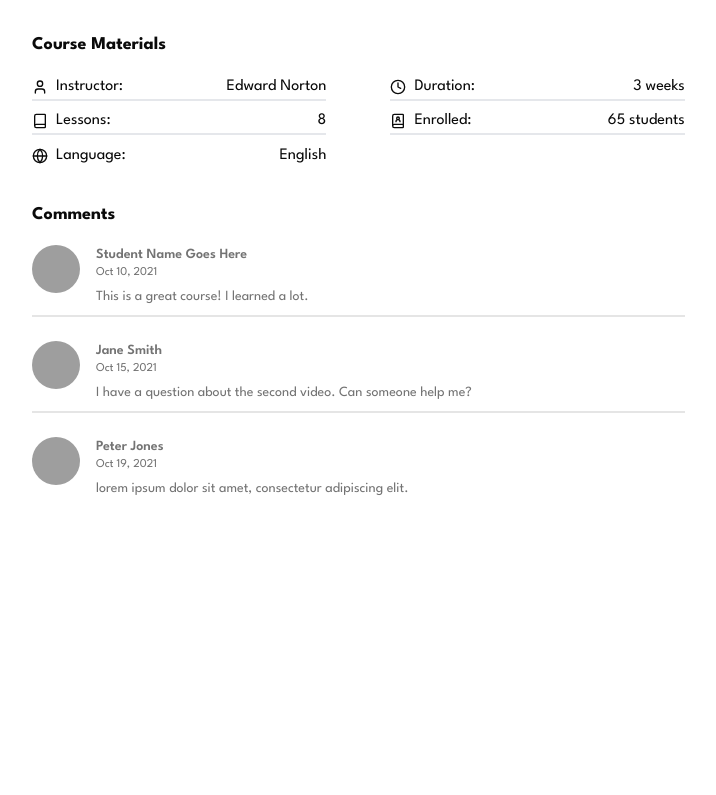
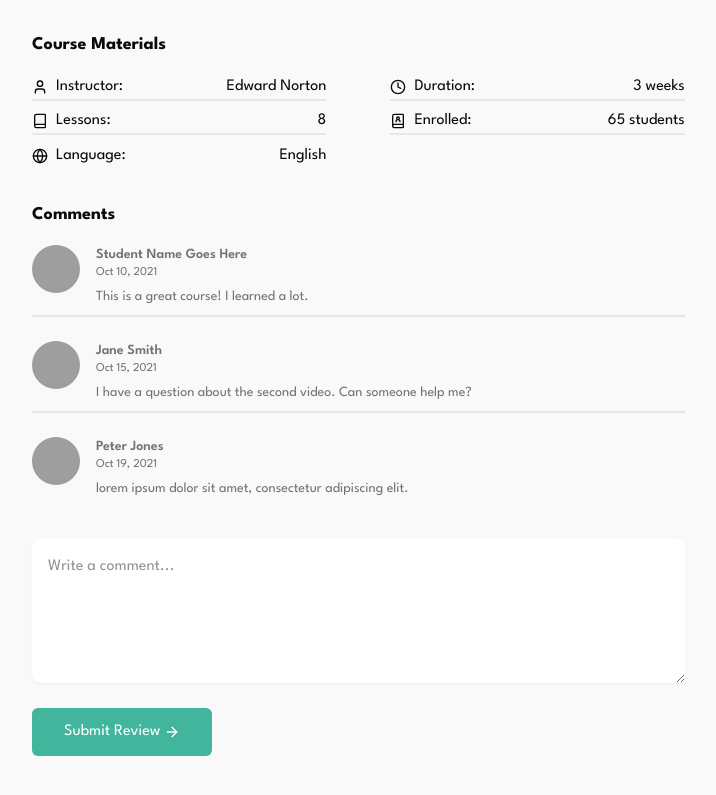
Before and after one commit to m-fayad/nextjs-task-muhammed-fayad, a Next.js app: page / in a window 1280 px wide. Shown: the part 559-1354 px from the top of the page, without its empty margins (48-764 px from the left). Before the commit the page ends 1146 px from the top, so only its background shows below. Built offline with nearby package versions, Linux system fonts and the light colour scheme; grey boxes are pictures that could not be loaded.

Commit message:
create: ask question section

```diff
--- a/app/globals.css
+++ b/app/globals.css
@@ -44,7 +44,7 @@
 
 :root {
   --radius: 0.625rem;
-  --background: oklch(1 0 0);
+  --background: #f9f9fa;
   --foreground: oklch(0.145 0 0);
   --card: oklch(1 0 0);
   --card-foreground: oklch(0.145 0 0);
@@ -115,6 +115,9 @@
   * {
     @apply border-border outline-ring/50;
   }
+  html {
+    @apply scroll-smooth;
+  }
   body {
     @apply font-spartan bg-background text-foreground;
   }
--- a/app/page.tsx
+++ b/app/page.tsx
@@ -5,6 +5,7 @@ import BreadCrumbComponent from "@/components/atoms/BreadCrumbComponent";
 import VideoPlayer from "@/components/molecules/VideoPlayer";
 import SectionalButtons from "@/components/molecules/SectionalButtons";
 import CourseMaterialsSection from "@/components/layout/course-material-section";
+import AskQuestionSection from "@/components/layout/ask-question-section";
 
 const CommentsSections = dynamic(
   () => import("@/components/layout/comments-section")
@@ -28,6 +29,7 @@ export default function Home() {
 
       <AsideSection />
       <CommentsSections />
+      <AskQuestionSection />
     </div>
   );
 }
--- /dev/null
+++ b/components/layout/ask-question-section.tsx
@@ -0,0 +1,23 @@
+import { ArrowRight } from "lucide-react";
+import React from "react";
+
+const AskQuestionSection = () => {
+  return (
+    <section id="ask-question" className="space-y-4 col-start-1 mt-4">
+      <textarea
+        placeholder="Write a comment..."
+        className="w-full min-h-36 p-4 rounded-md bg-white shadow-xs placeholder:text-[#939393]"
+      />
+
+      <button
+        className="px-8 py-3 rounded-sm bg-primary text-white flex justify-center items-center gap-1"
+        type="submit"
+      >
+        Submit Review
+        <ArrowRight className="size-4" />
+      </button>
+    </section>
+  );
+};
+
+export default AskQuestionSection;
--- a/components/layout/comments-section.tsx
+++ b/components/layout/comments-section.tsx
@@ -2,7 +2,7 @@ import CommentsList from "../molecules/comments-list";
 
 const CommentsSections = () => {
   return (
-    <section className="space-y-8 col-start-1 mt-4">
+    <section id="comments" className="space-y-8 col-start-1 mt-4">
       <h2 className="text-lg font-bold mb-4">Comments</h2>
 
       <CommentsList />
```
